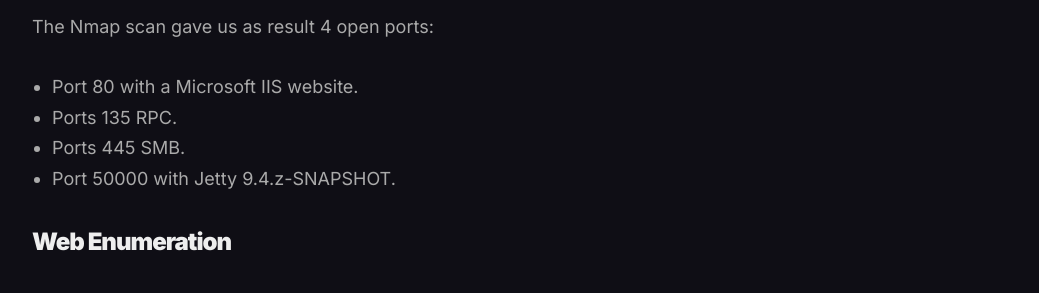
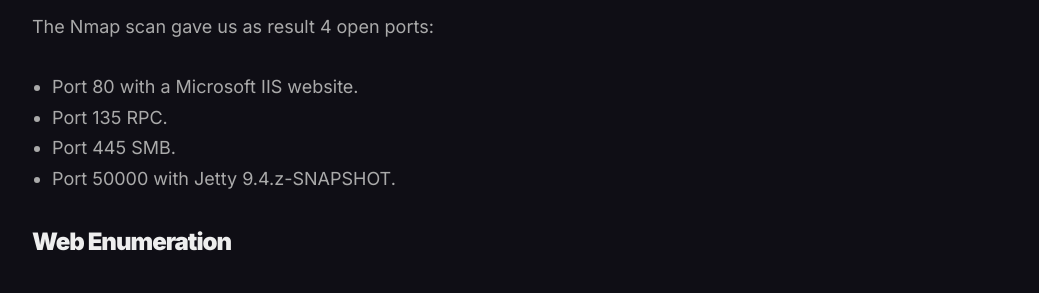
Before and after one commit to Vorkharium/vorkharium.github.io, a Jekyll site: the page built from _posts/2024-11-08-HTB-Jeeves-Write-up.md, in a window 1280 px wide and 900 px high, scrolled down 2086 px. Shown: the part 153-446 px from the top of the window, without its empty margins (228-1267 px from the left). Built offline with Jekyll 4.4.1, drawn with Linux system fonts in a browser that asks for light colours.

Commit message:
Update 2024-11-08-HTB-Jeeves-Write-up.md

```diff
--- a/_posts/2024-11-08-HTB-Jeeves-Write-up.md
+++ b/_posts/2024-11-08-HTB-Jeeves-Write-up.md
@@ -60,8 +60,8 @@ Nmap done: 1 IP address (1 host up) scanned in 134.70 seconds
 
 The Nmap scan gave us as result 4 open ports:
 - Port 80 with a Microsoft IIS website.
-- Ports 135 RPC.
-- Ports 445 SMB.
+- Port 135 RPC.
+- Port 445 SMB.
 - Port 50000 with Jetty 9.4.z-SNAPSHOT.
 
 ### Web Enumeration
```
